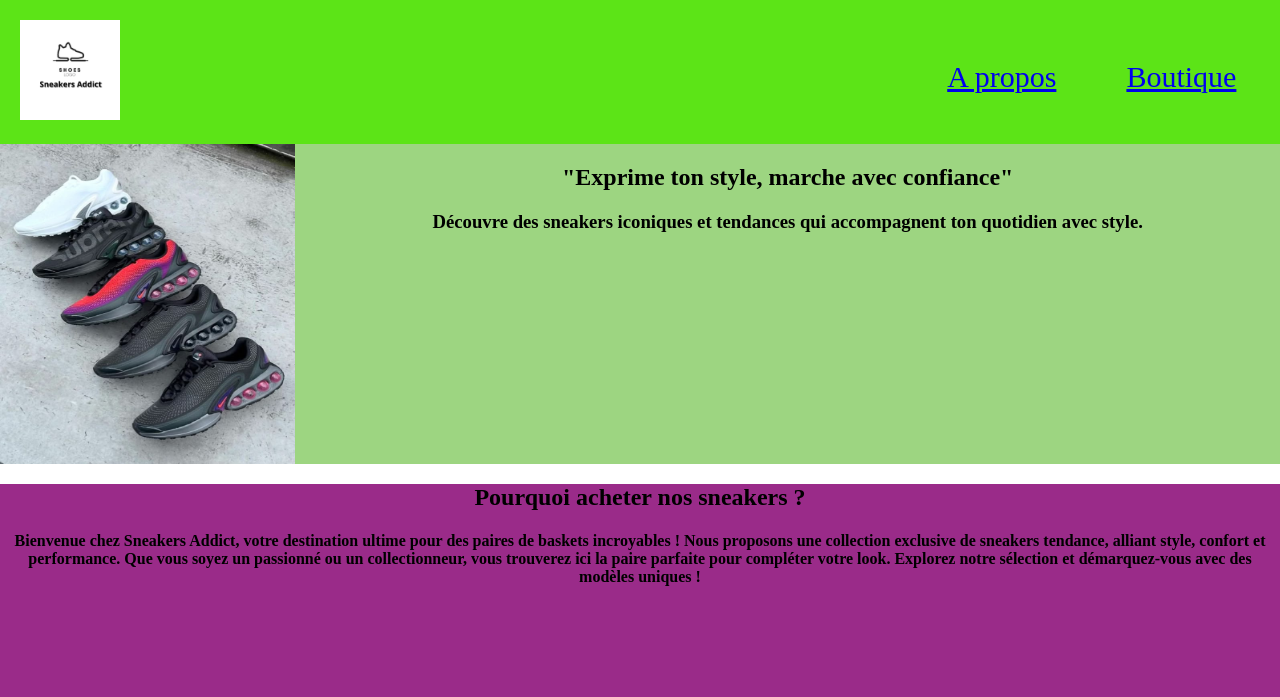
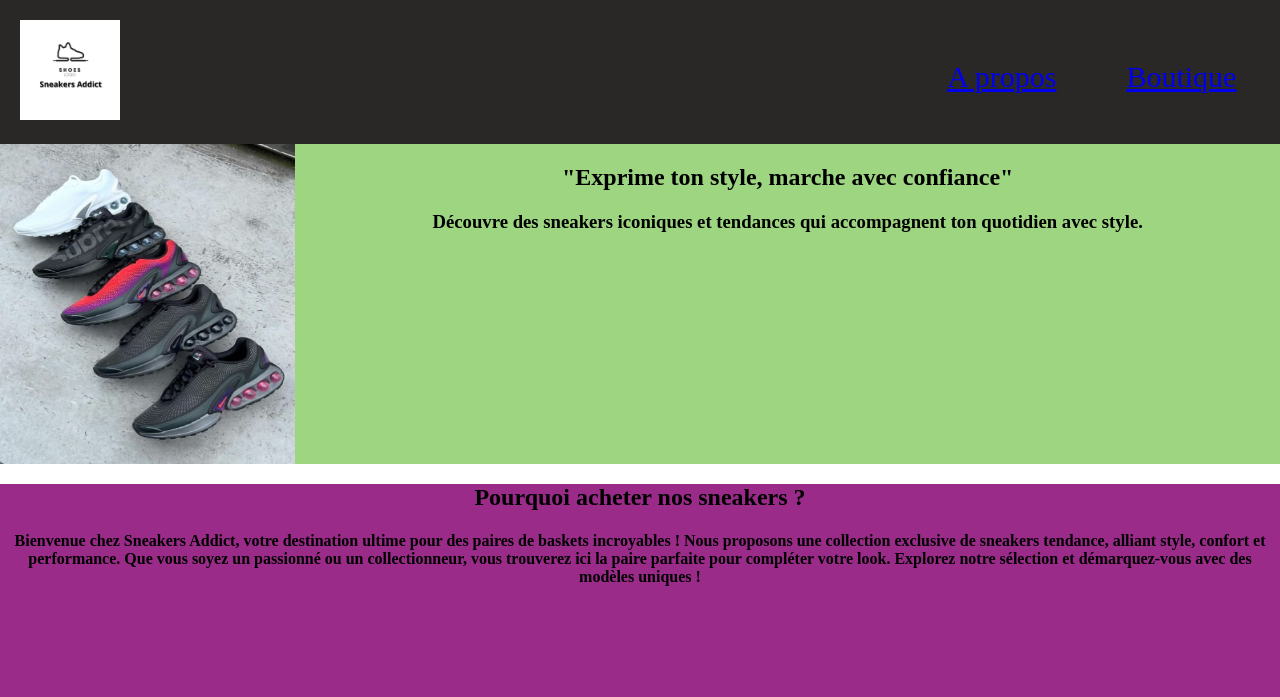
Before and after one commit to evanqlf/RenduHtmlCss, a plain HTML site: page index.html in a window 1280 px wide. Shown: the top 697 px of the page. Drawn offline with Linux system fonts and the light colour scheme; a web font is replaced by a local one.

Commit message:
initial ok

```diff
--- a/style.css
+++ b/style.css
@@ -1,5 +1,5 @@
 header {
-    background-color: #5ce417;
+    background-color: #2a2727;
     color: #fff;
     padding: 20px;
     align-items: center;
```
